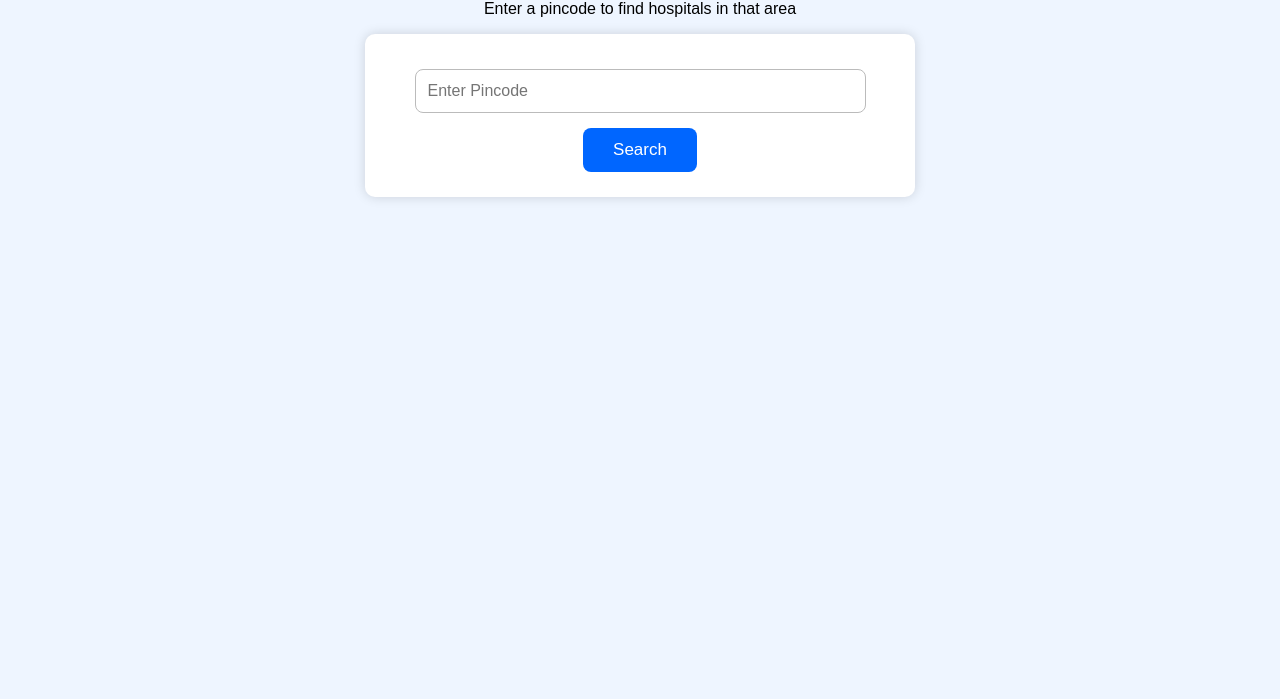
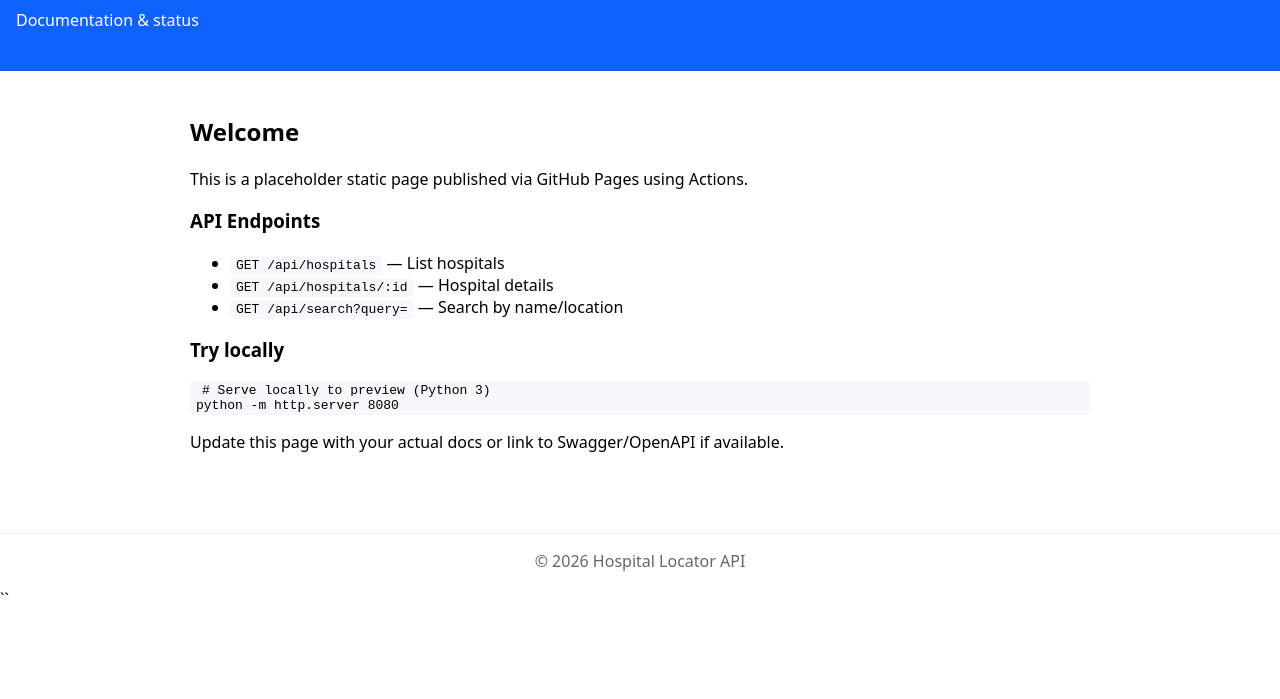
Before and after one commit to Narsing-s/hospital-locator-api, a plain HTML site: page index.html in a window 1280 px wide. Shown: the part 101-800 px from the top of the page. Drawn offline with Linux system fonts and the light colour scheme.

Commit message:
Update index.html

```diff
--- a/index.html
+++ b/index.html
@@ -1,115 +1,46 @@
-<!DOCTYPE html>
-<html>
+<!doctype html>
+<html lang="en">
 <head>
-  <title>Hospital Locator by Pincode</title>
-
+  <meta charset="utf-8">
+  <title>Hospital Locator API</title>
+  <meta name="viewport" content="width=device-width, initial-scale=1">
   <style>
-    body{
-      font-family: Arial, sans-serif;
-      background:#eef5ff;
-      padding:25px;
-      text-align:center;
-    }
-    .container{
-      width:500px;
-      margin:auto;
-      background:white;
-      padding:25px;
-      border-radius:10px;
-      box-shadow:0 0 12px rgba(0,0,0,0.15);
-    }
-    input{
-      width:85%;
-      padding:12px;
-      font-size:16px;
-      border-radius:8px;
-      border:1px solid #bbb;
-      margin-top:10px;
-    }
-    button{
-      margin-top:15px;
-      padding:12px 30px;
-      font-size:17px;
-      background:#0066ff;
-      color:white;
-      border:none;
-      border-radius:8px;
-      cursor:pointer;
-    }
-    button:hover{ background:#004ecc;}
-
-    .card{
-      background:#f4fbff;
-      padding:15px;
-      margin-top:10px;
-      border-radius:8px;
-      text-align:left;
-    }
-    .error-box{
-      margin-top:15px;
-      background:#ffdddd;
-      padding:15px;
-      border-radius:8px;
-      border-left:6px solid red;
-      font-weight:bold;
-    }
+    html, body { font-family: system-ui, -apple-system, Segoe UI, Roboto, sans-serif; margin: 0; padding: 0; }
+    header { background: #0f62fe; color: #fff; padding: 24px 16px; }
+    main { padding: 24px 16px; max-width: 900px; margin: 0 auto; }
+    code, pre { background: #f6f8fa; padding: 2px 6px; border-radius: 4px; }
+    a { color: #0f62fe; text-decoration: none; }
+    a:hover { text-decoration: underline; }
+    footer { margin-top: 40px; padding: 16px; text-align: center; color: #666; border-top: 1px solid #eee; }
   </style>
 </head>
 <body>
+  <header>
+    <h1>Hospital Locator API</h1>
+    <p>Documentation & status</p>
+  </header>
+  <main>
+    <h2>Welcome</h2>
+    <p>This is a placeholder static page published via GitHub Pages using Actions.</p>
 
-<h2>🏥 Hospital Locator Using Pincode</h2>
-<p>Enter a pincode to find hospitals in that area</p>
+    <h3>API Endpoints</h3>
+    <ul>
+      <li><code>GET /api/hospitals</code> — List hospitals</li>
+      <li><code>GET /api/hospitals/:id</code> — Hospital details</li>
+      <li><code>GET /api/search?query=</code> — Search by name/location</li>
+    </ul>
 
-<div class="container">
-  <input type="text" id="pin" placeholder="Enter Pincode"/>
-  <button onclick="fetchHospitals()">Search</button>
+    <h3>Try locally</h3>
+    <pre><code># Serve locally to preview (Python 3)
+python -m http.server 8080</code></pre>
 
-  <div id="results"></div>
-</div>
-
-<script>
-
-  // 📌 Replace with your MuleSoft/Node/Java API
-  const API_URL = "https://your-api-url/hospitals?pincode=";
-
-  async function fetchHospitals(){
-    let pin = document.getElementById("pin").value.trim();
-    if(pin === ""){ alert("Please enter pincode"); return; }
-
-    try{
-      const response = await fetch(API_URL + pin);
-      const result = await response.json();
-
-      let output="";
-
-      // ⚠ If no data exists --> show failure format message
-      if(result.status === "failure"){
-        output = `<div class="error-box">
-                    ${result.message}
-                  </div>`;
-      }
-      else{
-        // ✔ Show hospital list
-        result.data.forEach(h => {
-          output += `
-          <div class="card">
-            <b>Hospital ID:</b> ${h.hospitalId}<br>
-            <b>Name:</b> ${h.name}<br>
-            <b>Address:</b> ${h.address}<br>
-            <b>Pincode:</b> ${h.pincode}<br>
-            <b>Contact:</b> ${h.contact}<br>
-          </div>`;
-        });
-      }
-
-      document.getElementById("results").innerHTML = output;
-    }
-    catch(err){
-      document.getElementById("results").innerHTML =
-      `<div class="error-box">API Error: Unable to fetch data</div>`;
-    }
-  }
-</script>
-
+    <p>Update this page with your actual docs or link to Swagger/OpenAPI if available.</p>
+  </main>
+  <footer>© {{year}} Hospital Locator API</footer>
+  <script>
+    // Simple year injection
+    document.body.innerHTML = document.body.innerHTML.replace('{{year}}', new Date().getFullYear());
+  </script>
 </body>
 </html>
+``
```
